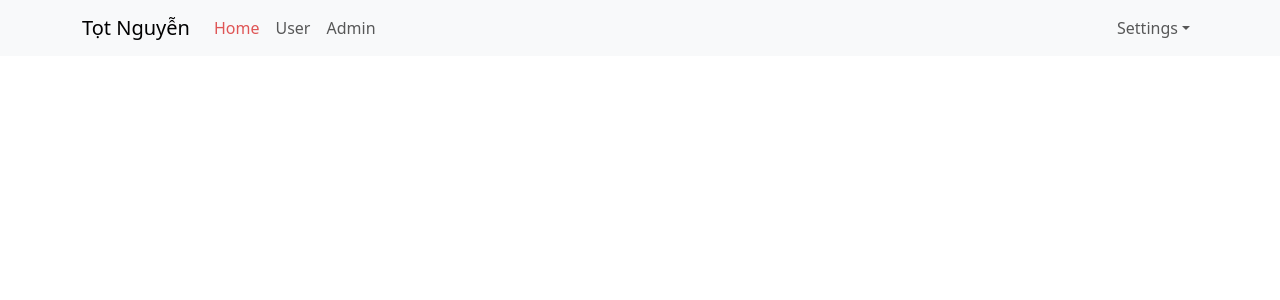
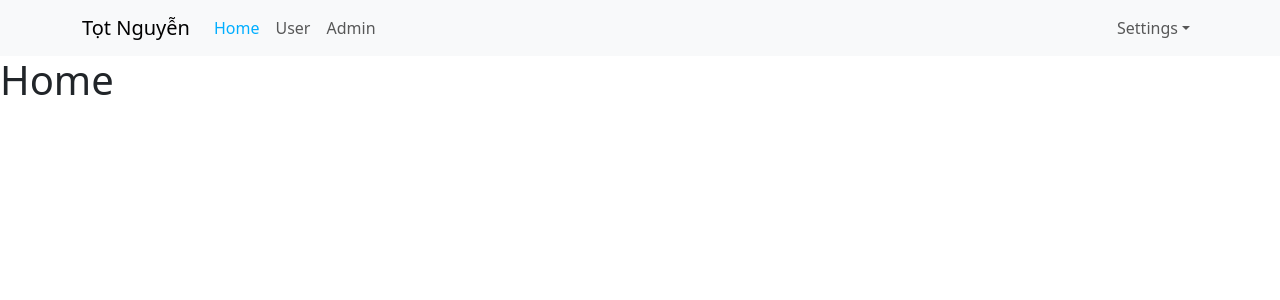
Before and after one commit to minh041104/react-app, a React (Create React App) app: page / in a window 1280 px wide. Shown: the top 300 px of the page. Built offline with nearby package versions, Linux system fonts and the light colour scheme.

Commit message:
custom nav

```diff
--- a/src/App.scss
+++ b/src/App.scss
@@ -13,7 +13,7 @@
     .navbar-nav {
       .nav-link {
         &.active {
-          color: #df5555;
+          color: #00aeff;
         }
       }
     }
--- a/src/components/Header/Header.js
+++ b/src/components/Header/Header.js
@@ -8,7 +8,7 @@
   return (
     <Navbar expand="lg" className="bg-body-tertiary">
       <Container>
-        <Navbar.Brand href="/">Tọt Nguyễn</Navbar.Brand>
+        <NavLink to="/" className="navbar-brand">Tọt Nguyễn</NavLink>
         <Navbar.Toggle aria-controls="basic-navbar-nav" />
         <Navbar.Collapse id="basic-navbar-nav">
           <Nav className="me-auto">
@@ -18,10 +18,10 @@
           </Nav>
           <Nav>
             <NavDropdown title="Settings" id="basic-nav-dropdown">
-              <NavDropdown.Item href="#action/3.1">Log in</NavDropdown.Item>
-              <NavDropdown.Item href="#action/3.2">Profile</NavDropdown.Item>
+              <NavDropdown.Item>Log in</NavDropdown.Item>
+              <NavDropdown.Item>Profile</NavDropdown.Item>
               <NavDropdown.Divider />
-              <NavDropdown.Item href="#action/3.3">Log out</NavDropdown.Item>
+              <NavDropdown.Item>Log out</NavDropdown.Item>
             </NavDropdown>
           </Nav>
         </Navbar.Collapse>
--- /dev/null
+++ b/src/components/Home/HomePage.js
@@ -0,0 +1,8 @@
+const Home = () => {
+    return (
+        <div>
+            <h1>Home</h1>
+        </div>
+    )
+}
+export default Home;
--- a/src/index.js
+++ b/src/index.js
@@ -8,7 +8,7 @@
 import {BrowserRouter, Route, Routes} from 'react-router-dom';
 import User from './components/User/User';
 import Admin from './components/Admin/Admin';
-
+import Home from './components/Home/HomePage';
 
 const root = ReactDOM.createRoot(document.getElementById('root'));
 root.render(
@@ -17,6 +17,7 @@
     <BrowserRouter>
       <Routes>
         <Route path='/' element={<App />}>
+          <Route index element={<Home />} />
           <Route path='/users' element={<User />} />
           <Route path='/admins' element={<Admin />} />
         </Route>
```
